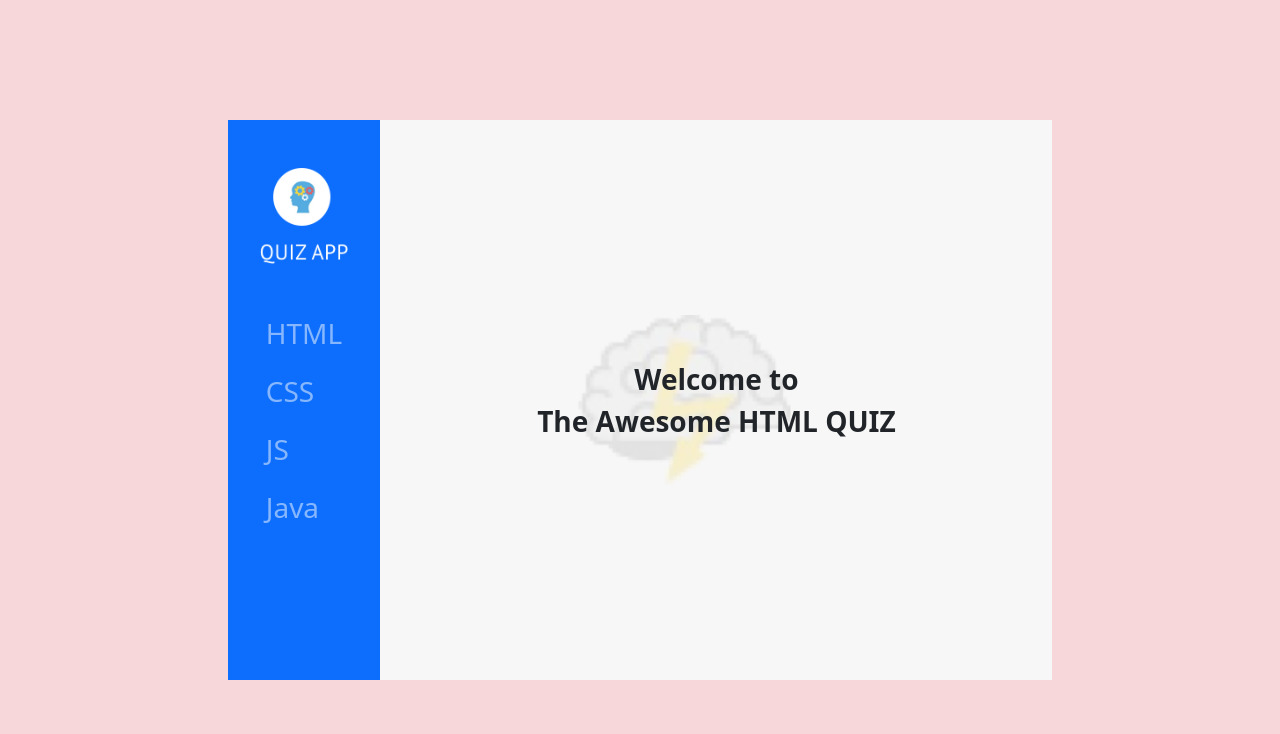
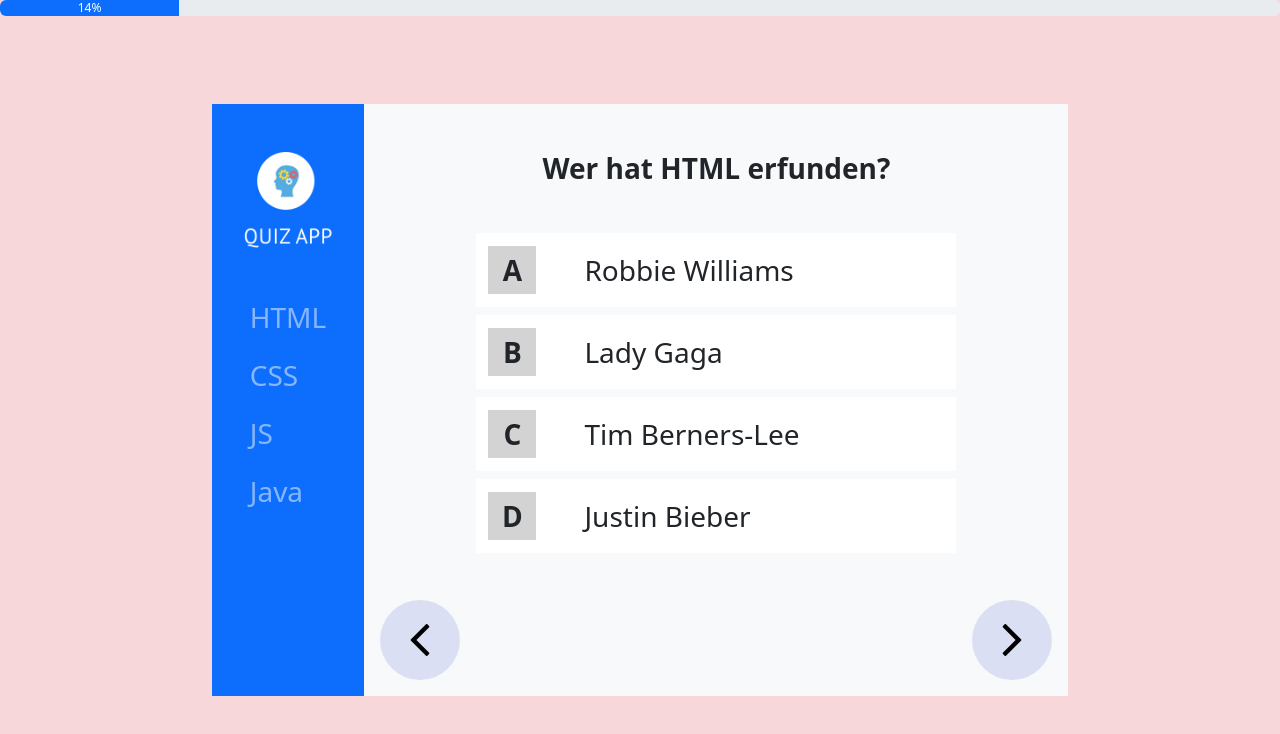
Before and after one commit to Spawn821/Quiz_App, a plain HTML site: page index.html in a window 1280 px wide. Drawn offline with nearby package versions, Linux system fonts and the light colour scheme.

Commit message:
change tehe questioncard too the mockup, delete the footer and implement the arrow next and last question

```diff
--- a/index.html
+++ b/index.html
@@ -22,7 +22,14 @@
     <!-- Background -->
     <div class="background d-flex justify-content-center align-items-center bg-danger-subtle">
 
+        <!-- Progress-Bar -->
+        <div class="progress" role="progressbar">
+            <div class="progress-bar" style="width: 0%" id="progress-bar">0%</div>
+        </div>
+
+        <!-- Maincontainer -->
         <div class="d-flex flex-row">
+
             <!-- Header -->
             <nav class="header-left bg-primary d-flex flex-column align-items-center">
                 <img class="logo" class="mb-5" src="./img_blue/logo 2.png" alt="">
@@ -47,59 +54,70 @@
             </nav>
 
             <!-- Welcomeimage -->
-            <div class="welcomeimage d-flex justify-content-center align-items-center text-center fs-3 fw-bold">
-<!--                 <img class="welcomeimage" src="./img_blue/bg b.png" alt=""> -->
+            <div
+                class="d-none right-site welcomeimage d-flex justify-content-center align-items-center text-center fs-3 fw-bold">
                 <span>Welcome to <br> The Awesome HTML QUIZ</span>
-            </div>
             </div>
 
             <!-- Questioncard -->
-        <div class="card card_question d-none" id="questioncard">
-            <img src="./img/ideenkonzept-mit-gluehbirne.jpg" class="card-img-top" alt="...">
+            <div class="d-flex flex-column align-items-center justify-content-between right-site bg-light pt-5 pb-3"
+                id="questioncard">
 
-            <!-- Progress-Bar -->
-            <div class="progress" role="progressbar">
-                <div class="progress-bar" style="width: 0%" id="progress-bar">0%</div>
-            </div>
+                <h5 class="card-title fw-bold fs-3 text-center" id="card-Title">Frage</h5>
 
-            <div class="card-body">
-                <h5 class="card-title" id="card-Title">Frage</h5>
+                <div class="card-body d-flex flex-column align-items-center justify-content-center gap-4 fs-3">
+
+                    <!-- Answers -->
+                    <div>
 
                         <!-- Answer 1 -->
-                <div class="card answer-card mb-2" onclick="answer('answer_1')">
+                        <div class="card answer-card mb-2 d-flex flex-row align-items-center"
+                            onclick="answer('answer_1')">
+                            <div class="answer-category">A</div>
                             <div class="card-body" id="answer_1">
                                 Antwort
                             </div>
                         </div>
 
                         <!-- Answer 2 -->
-                <div class="card answer-card mb-2" onclick="answer('answer_2')">
+                        <div class="card answer-card mb-2 d-flex flex-row align-items-center"
+                            onclick="answer('answer_2')">
+                            <div class="answer-category">B</div>
                             <div class="card-body" id="answer_2">
                                 Antwort
                             </div>
                         </div>
 
                         <!-- Answer 3 -->
-                <div class="card answer-card mb-2" onclick="answer('answer_3')">
+                        <div class="card answer-card mb-2 d-flex flex-row align-items-center"
+                            onclick="answer('answer_3')">
+                            <div class="answer-category" id="answer-category">C</div>
                             <div class="card-body" id="answer_3">
                                 Antwort
                             </div>
                         </div>
 
                         <!-- Answer 4 -->
-                <div class="card answer-card mb-2" onclick="answer('answer_4')">
+                        <div class="card answer-card d-flex flex-row align-items-center" onclick="answer('answer_4')">
+                            <div class="answer-category">D</div>
                             <div class="card-body" id="answer_4">
                                 Antwort
                             </div>
                         </div>
 
-                <!-- Footer questioncard -->
-                <div class="question-footer">
-                    <span>
-                        <b id="current-number-questions">1</b> von <b id="number-questions">5</b> Fragen
-                    </span>
-                    <button class="btn btn-primary" id="next-question" disabled onclick="nextQuestion()">Nächste
-                        Frage</button>
+                    </div>
+
+                </div>
+
+                <!-- Navigatonarrows -->
+                <div class="navigationarrows">
+                    <div onclick="lastQuestion()">
+                        <img class="left-arrow" src="./img/angle-arrow-pointing-to-right.png" alt="">
+                    </div>
+                    <span class="d-none" id="text-arrow-disabled">Du hast die Frage noch nicht beantwortet!</span>
+                    <div onclick="nextQuestion()">
+                        <img src="./img/angle-arrow-pointing-to-right.png" alt="">
+                    </div>
                 </div>
 
             </div>
@@ -107,15 +125,17 @@
         </div>
 
         <!-- Endscreen after the quiz -->
-        <div class="endscreen bg-danger-subtle fs-3 text-center rounded-circle d-none" id="endscreen">
+        <div class="d-none right-site d-flex align-items-center justify-content-center bg-light" id="endscreen">
+            <div class="endscreen bg-danger-subtle fs-4 text-center rounded-circle">
                 <img src="./img_blue/Group 5.png" alt="">
                 <span class="fw-bold mt-4">COMPLETE<br>HTML QUIZ</span>
                 <span class="mt-5">
                     <b class="text-primary me-5">YOUR SCORE</b>
                     <b id="right-answers">10</b><b>/</b><b id="number-questions-end">10</b>
                 </span>
-            <button class="btn btn-danger btn-lg fs-3 mt-4">SHARE</button>
+                <button class="btn btn-danger btn-lg fs-4 mt-4">SHARE</button>
                 <a class="text-decoration-none mt-4" onclick="replay()">REPLAY</a>
+            </div>
         </div>
 
     </div>
--- a/script.js
+++ b/script.js
@@ -61,9 +61,11 @@ let currentQuestion = 0;
 
 let rightAnswers = 0;
 
+let arrowDisabled = true;
+
+let evaluationAnswers = [];
 
 function init() {
-    document.getElementById('number-questions').innerHTML = questions.length;
     showCurrentQuestion();
 }
 
@@ -83,7 +85,6 @@ function showCurrentQuestion() {
         document.getElementById('progress-bar').innerHTML = `${progressBar()}%`;
         document.getElementById('progress-bar').style.width = `${progressBar()}%`;
 
-        document.getElementById('current-number-questions').innerHTML = currentQuestion + 1;
         document.getElementById('card-Title').innerHTML = question['question'];
         document.getElementById('answer_1').innerHTML = question['answer_1'];
         document.getElementById('answer_2').innerHTML = question['answer_2'];
@@ -99,29 +100,63 @@ function answer(selection) {
     let idOfRightAnswer = `answer_${question['right_answer']}`;
 
     if (selectedQuestionNumber == question['right_answer']) {
-        document.getElementById(selection).parentNode.classList.add('bg-success');
-        rightAnswers++;
+        document.getElementById(selection).parentNode.classList.add('bg-green-transparent');
+        document.getElementById(selection).parentElement.children[0].classList.add('bg-green');
+        evaluationAnswers.push({ 'Aufgabe': currentQuestion, 'richtig_falsch': 1 })
     } else {
-        document.getElementById(selection).parentNode.classList.add('bg-danger');
-        document.getElementById(idOfRightAnswer).parentNode.classList.add('bg-success');
+        document.getElementById(selection).parentNode.classList.add('bg-red-transparent');
+        document.getElementById(selection).parentElement.children[0].classList.add('bg-red');
+        document.getElementById(idOfRightAnswer).parentNode.classList.add('bg-green-transparent');
+        document.getElementById(idOfRightAnswer).parentElement.children[0].classList.add('bg-green');
+        evaluationAnswers.push({ 'Aufgabe': currentQuestion, 'richtige_falsch': 0 })
     }
 
-    document.getElementById('next-question').disabled = false;
+    arrowDisabled = false;
 }
 
 
 function nextQuestion() {
-    currentQuestion++;
-    document.getElementById('next-question').disabled = true;
-    resetAnswers();
-    showCurrentQuestion();
+    if (!arrowDisabled) {
+        currentQuestion++;
+        numberRightAswers();
+        resetAnswers();
+        showCurrentQuestion();
+    } else {
+        document.getElementById('text-arrow-disabled').classList.remove('d-none');
+    }
+}
+
+
+function numberRightAswers() {
+    rightAnswers = 0;
+    for (let i = 0; i < evaluationAnswers.length; i++) {
+        let answer = evaluationAnswers[i];
+        if (answer['richtig_falsch'] == 1) {
+            rightAnswers++;
+        }
+    }
+}
+
+
+function lastQuestion() {
+
+    if (currentQuestion >= 1) {
+        currentQuestion--;
+        evaluationAnswers.pop();
+        resetAnswers();
+        showCurrentQuestion();
+    }
 }
 
 
 function resetAnswers() {
     for (let i = 1; i <= 4; i++) {
-        document.getElementById(`answer_${i}`).parentNode.classList.remove('bg-success', 'bg-danger');
+        document.getElementById(`answer_${i}`).parentNode.classList.remove('bg-green-transparent', 'bg-red-transparent');
+        document.getElementById(`answer_${i}`).parentNode.children[0].classList.remove('bg-green', 'bg-red');
     }
+
+    document.getElementById('text-arrow-disabled').classList.add('d-none');
+    arrowDisabled = true;
 }
 
 
--- a/style.css
+++ b/style.css
@@ -1,5 +1,31 @@
 body {
     margin: 0;
+}
+
+
+/* default settings */
+.right-site {
+    height: 37rem !important;
+    width: 44rem !important;
+    padding: 16px;
+}
+
+.bg-red {
+    background-color: rgb(248,24,24) !important;
+    color: white !important;
+}
+
+.bg-red-transparent {
+    background-color: rgb(255,164,164) !important;
+}
+
+.bg-green {
+    background-color: rgb(77,191,20) !important;
+    color: white !important;
+}
+
+.bg-green-transparent {
+    background-color: rgb(183,247,152) !important;
 }
 
 
@@ -12,11 +38,21 @@ body {
 
 
 
+/* Progress-Bar */
+.progress {
+    position: absolute;
+    top: 0;
+    left: 0;
+    right: 0;
+}
+
+
 /* Header */
 .header-left {
     padding-top: 3rem;
     padding-left: 2rem;
     padding-right: 2rem;
+    height: 37rem;
 }
 
 .logo {
@@ -55,47 +91,27 @@ body {
     background-repeat: no-repeat;
     background-size: cover;
     background-position: center;
-    height: 35rem;
-    width: 42rem;
-}
-
-
-
-/* Endscreen after the quiz */
-.endscreen {
-    height: 42rem;
-    width: 42rem;
-    display: flex;
-    flex-direction: column;
-    align-items: center;
-    justify-content: center;
-}
-
-.endscreen img {
-    height: 15rem;
-    object-fit: contain;
-}
-
-.endscreen div {
-    display: flex;
-    gap: 72px;
-}
-
-.endscreen button {
-    background-color: rgb(255, 78, 15);
-    width: 16rem;
-}
-
-.endscreen a {
-    color: rgb(255, 78, 15);
-    cursor: pointer;
 }
 
 
 
 /* Questioncard */
-.card_question {
+.card {
+    border-radius: 0 !important;
+    border: none !important;
     width: 30rem;
+    gap: 32px;
+}
+
+.answer-category {
+    height: 48px;
+    width: 48px;
+    margin-left: 12px;
+    background-color: lightgray;
+    display: flex;
+    justify-content: center;
+    align-items: center;
+    font-weight: bold;
 }
 
 .answer-card:hover {
@@ -115,3 +131,62 @@ body {
 .bg-danger {
     color: white !important;
 }
+
+.navigationarrows {
+    display: flex;
+    justify-content: space-between;
+    align-items: center;
+    width: 100%;
+}
+
+.navigationarrows div {
+    padding: 24px;
+    background-color: rgb(219,223,244);
+    border-radius: 50%;
+    display: flex;
+    justify-content: center;
+    align-items: center;
+    cursor: pointer;
+}
+
+.navigationarrows img {
+    height: 32px;
+    object-fit: contain;
+    object-position: center;
+}
+
+.left-arrow {
+    transform: rotate(180deg)
+}
+
+
+
+/* Endscreen after the quiz */
+.endscreen {
+    height: 32rem;
+    width: 32rem;
+    display: flex;
+    flex-direction: column;
+    align-items: center;
+    justify-content: center;
+}
+
+.endscreen img {
+    height: 11rem;
+    object-fit: contain;
+}
+
+.endscreen div {
+    display: flex;
+    gap: 72px;
+}
+
+.endscreen button {
+    background-color: rgb(255, 78, 15);
+    width: 16rem;
+}
+
+.endscreen a {
+    color: rgb(255, 78, 15);
+    cursor: pointer;
+}
```
Also changed, not shown: img/angle-arrow-pointing-to-right.png (added). Lines whose indentation alone changed are shown as unchanged.
